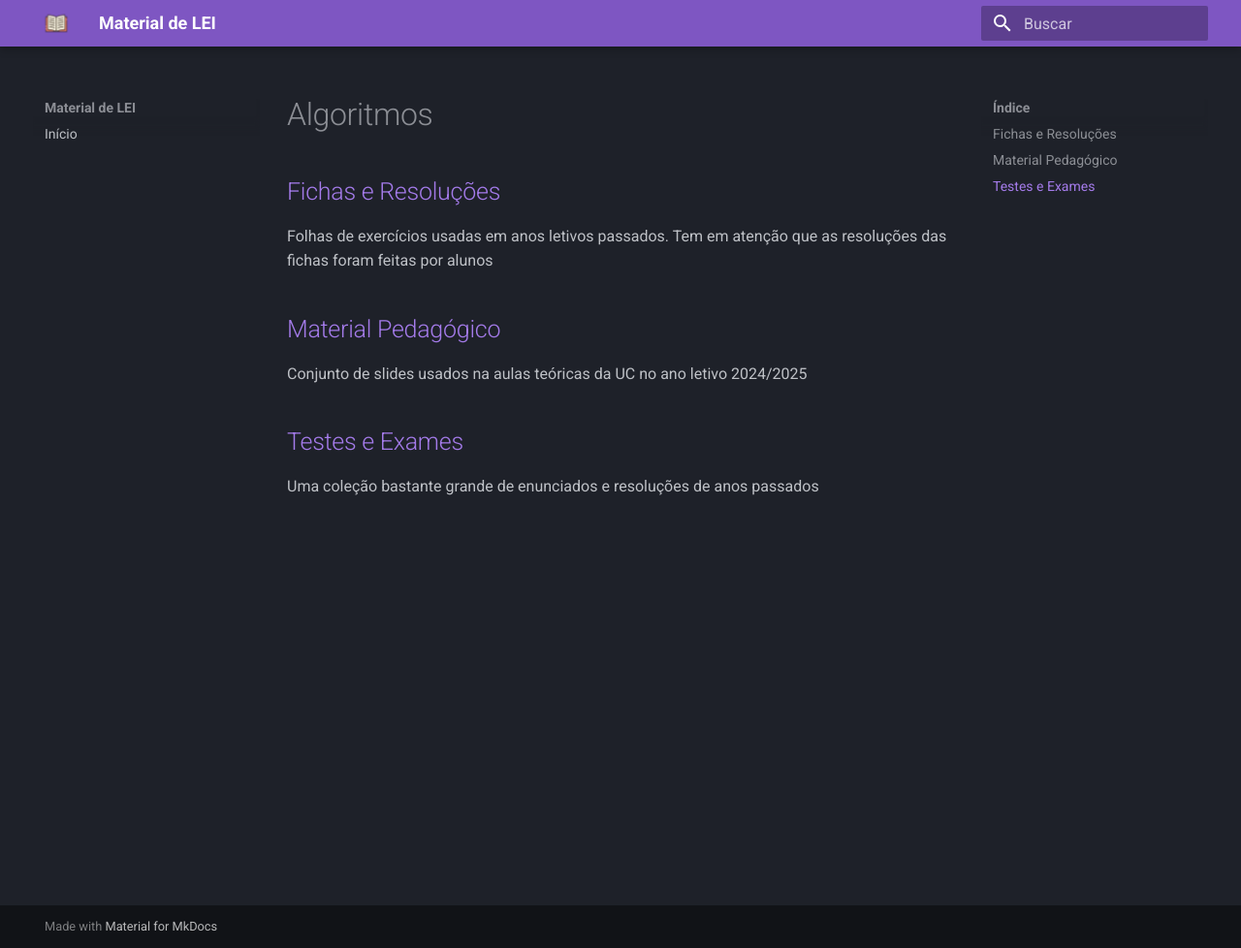
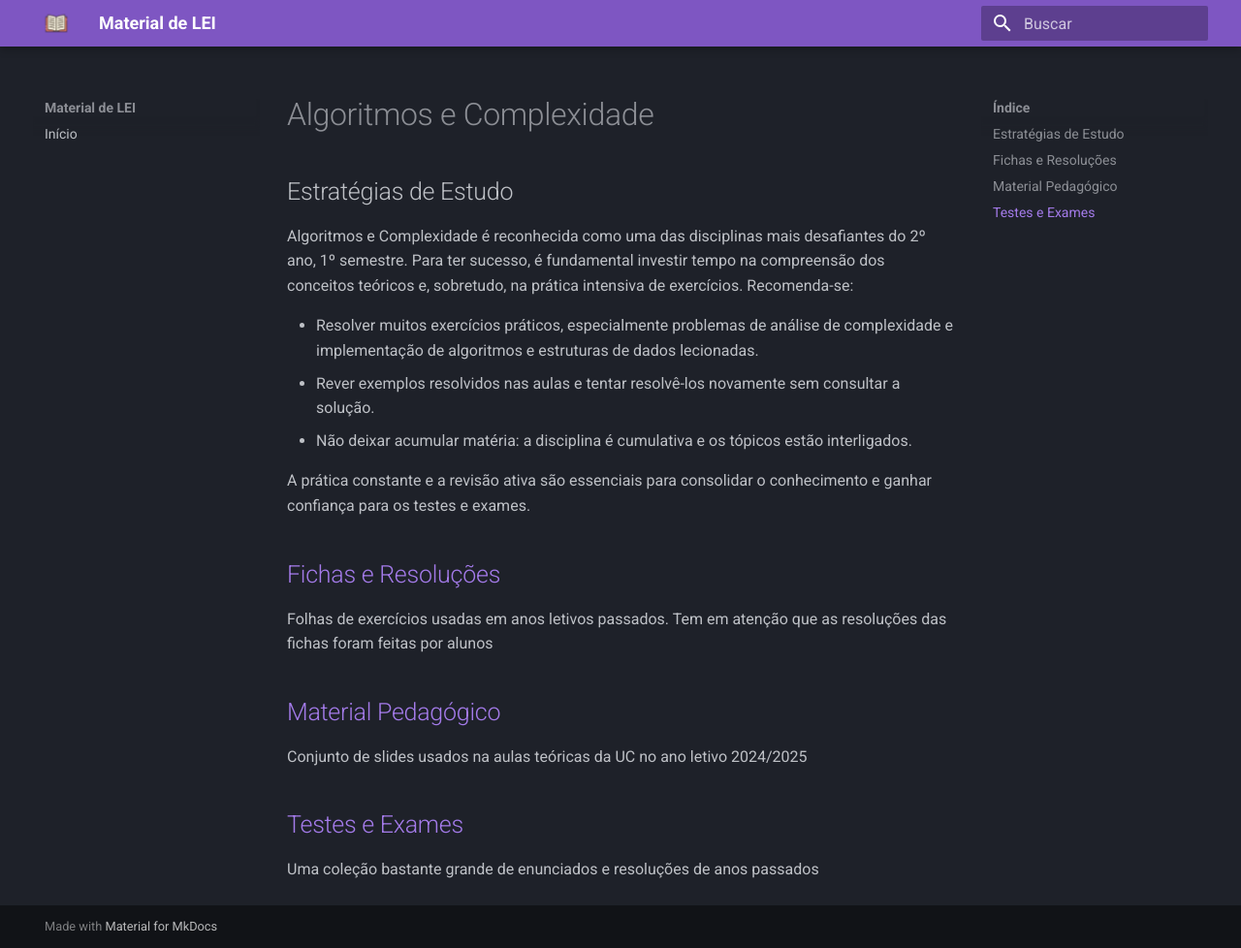
Before and after one commit to eduardo106919/LEI-Material-Estudo, an MkDocs documentation site: the page built from docs/Algoritmos/README.md, in a window 1280 px wide and 978 px high. Shown: the whole window at 97% size. Built offline with MkDocs 1.6.1 and Material for MkDocs 9.7.7, drawn with Linux system fonts in a browser that asks for light colours.

Commit message:
Some changes

```diff
--- a/docs/Algoritmos/README.md
+++ b/docs/Algoritmos/README.md
@@ -1,4 +1,14 @@
-# Algoritmos
+# Algoritmos e Complexidade
+
+## Estratégias de Estudo
+
+Algoritmos e Complexidade é reconhecida como uma das disciplinas mais desafiantes do 2º ano, 1º semestre. Para ter sucesso, é fundamental investir tempo na compreensão dos conceitos teóricos e, sobretudo, na prática intensiva de exercícios. Recomenda-se:
+
+- Resolver muitos exercícios práticos, especialmente problemas de análise de complexidade e implementação de algoritmos e estruturas de dados lecionadas.
+- Rever exemplos resolvidos nas aulas e tentar resolvê-los novamente sem consultar a solução.
+- Não deixar acumular matéria: a disciplina é cumulativa e os tópicos estão interligados.
+
+A prática constante e a revisão ativa são essenciais para consolidar o conhecimento e ganhar confiança para os testes e exames.
 
 ## [Fichas e Resoluções](https://david81820.github.io/Recursos-LCC/2ano/1sem/AeC/fichas/)
 Folhas de exercícios usadas em anos letivos passados. Tem em atenção que as resoluções das fichas foram feitas por alunos
```
Also changed, not shown: docs/BD/README.md (+6 -0 lines), docs/Cálculo/README.md (+9 -2 lines), docs/RC/README.md (+5 -2 lines).
